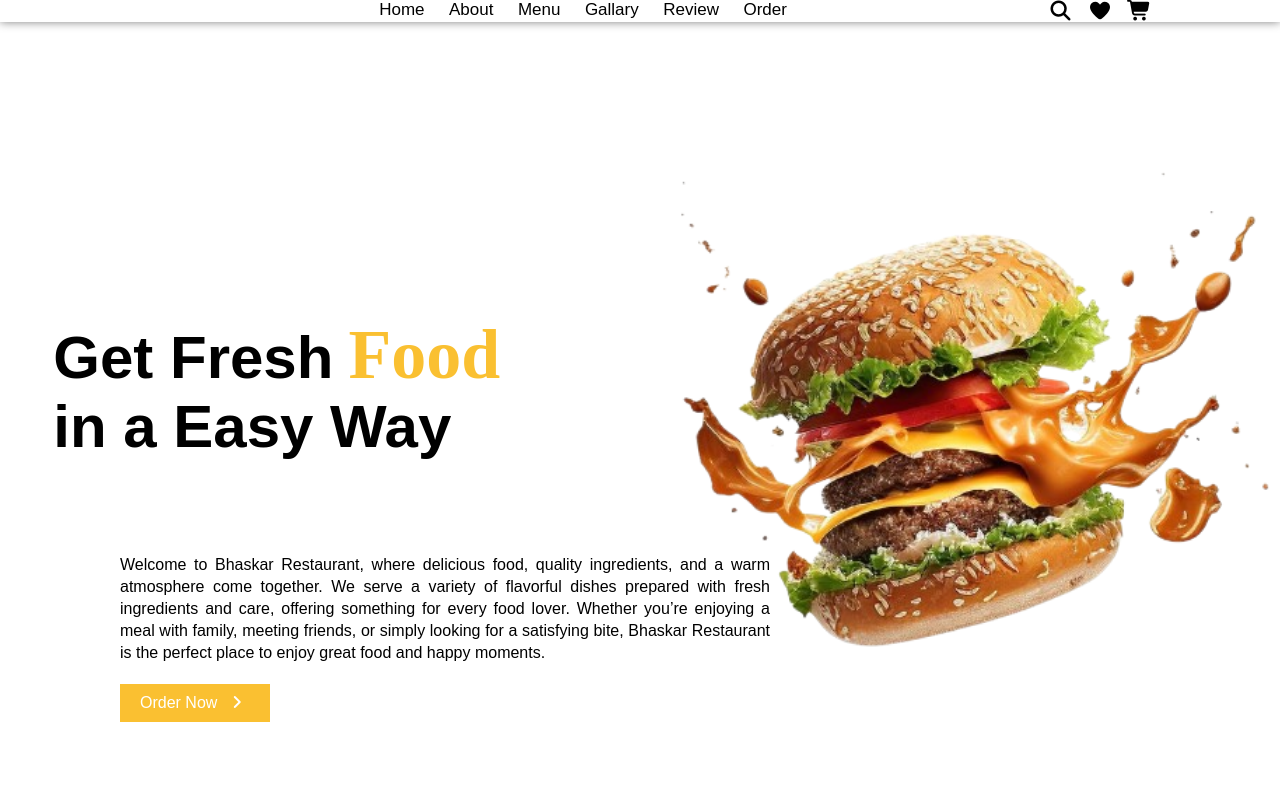
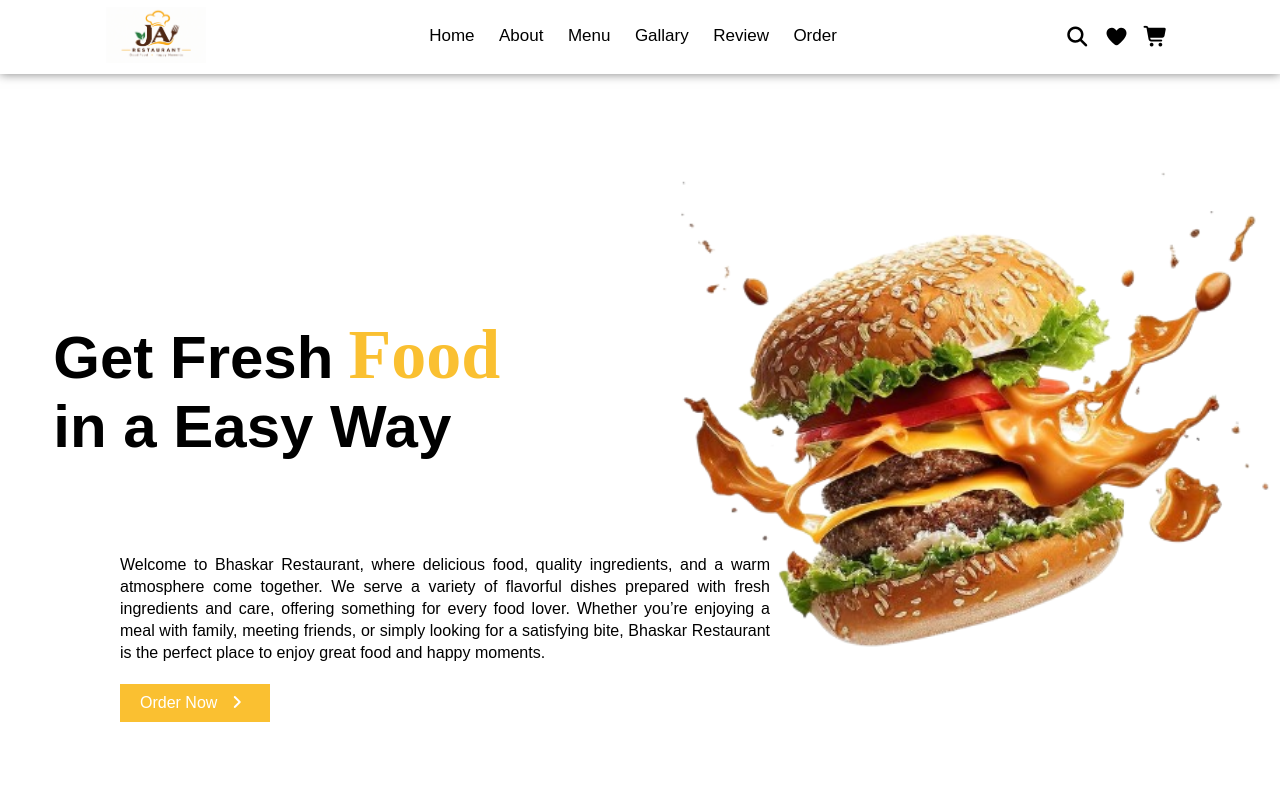
Before and after one commit to jishubhaskar00-afk/Restaurant-website, a plain HTML site: page index.html in a window 1280 px wide. Shown: the top 800 px of the page. Drawn offline with Linux system fonts and the light colour scheme.

Commit message:
Update index.html

```diff
--- a/index.html
+++ b/index.html
@@ -15,6 +15,7 @@
     <section id="Home">
         <nav>
             <div class="logo">
+                <img src="logo1.png" alt="Logo">
             </div>
 
             <ul>
```
